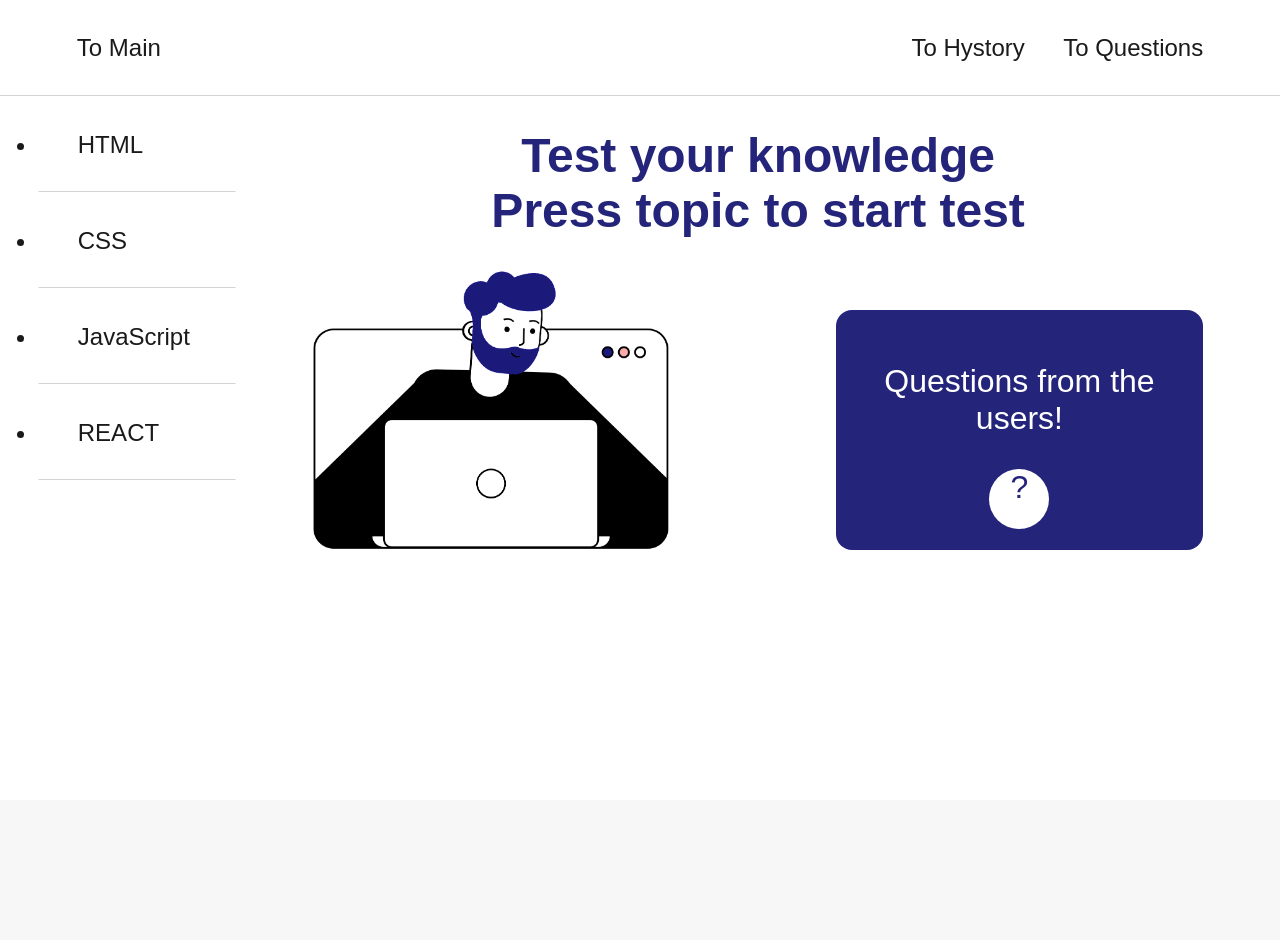
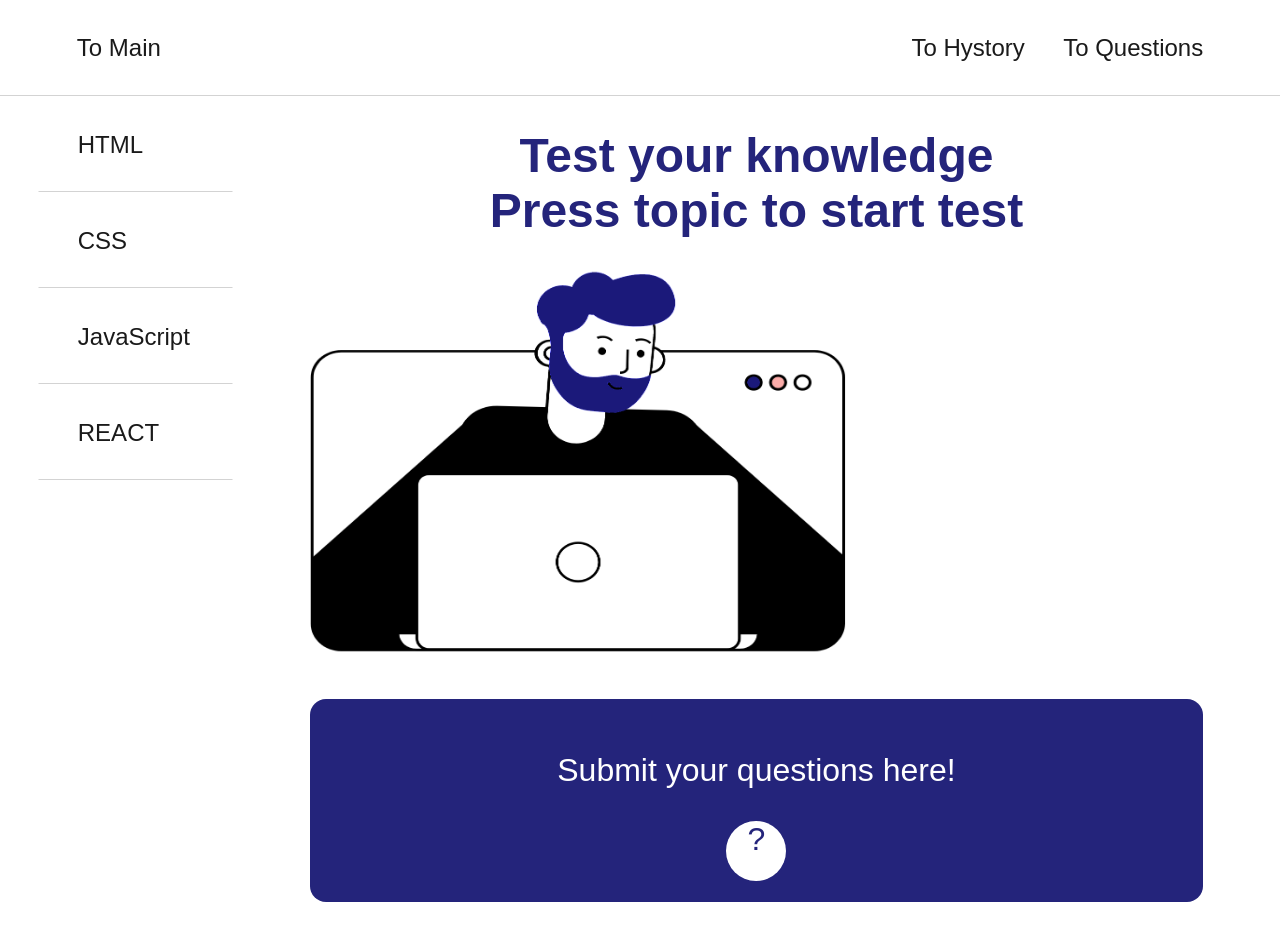
Before and after one commit to svetlanagaydey/Junior-Test-App, a React (Create React App) app: page / in a window 1280 px wide. Shown: the top 940 px of the page. Before the commit the page ends 800 px from the top, so only its background shows below. Built offline with nearby package versions, Linux system fonts and the light colour scheme; a web font is replaced by a local one.

Commit message:
result page front completed

```diff
--- a/src/Components/Hystory/Hystory.css
+++ b/src/Components/Hystory/Hystory.css
@@ -0,0 +1,6 @@
+.testing-img {
+    display: block;
+    margin-top: 3vh;
+    width: 100%;
+    height: 100%;
+}
--- /dev/null
+++ b/src/Components/ResultComponent/ResultComponent.css
@@ -0,0 +1,15 @@
+.result-question {
+    text-align: start;
+}
+.write-answer h4,
+.user-answer {
+    color: rgb(36, 36, 123);
+    display: inline-block;
+    margin: 0;
+    padding-left: 3vw;
+}
+.resultScore {
+    font-size: 6vmin;
+    font-weight: bolder;
+    color:  rgb(43, 59, 235);
+}
--- a/src/Components/ResultComponent/ResultComponent.jsx
+++ b/src/Components/ResultComponent/ResultComponent.jsx
@@ -1,20 +1,21 @@
 import React from 'react';
 import { useLocation } from "react-router-dom";
+import {Link} from 'react-router-dom';
 //import TestsList from '../TestComponent/TestList';
+import './ResultComponent.css';
 
 const ResultComponent = () => {
 	const location = useLocation();
 	const result = location.state;
 	const totalShow = localStorage.getItem('total');
-	console.log(JSON.parse(totalShow));
+	console.log(JSON.parse(totalShow), "+++");
 
 
 	function total(arr) {
 		let count = 0;
 		for (let i=0; i < arr.length; i++) {
 			if (arr[i][0].currentAnswer.toString()===arr[i][0].writeAnswer.toString()) {
-					console.log('+')
-					count++;
+				count++;
 			}
 		}
 		return count
@@ -26,23 +27,33 @@ const ResultComponent = () => {
 	// console.log(result.totalAnswer[0][0].currentAnswer.toString() === result.totalAnswer[0][0].writeAnswer.toString())
 
 	return(
-		<div>
-			<h2>Your result</h2>
+		<div className='container'>
+				<header className='header'>
+					<Link to="/" className='toMain'>To Main</Link>
+					<ul className="header_rigth-nav">
+						<Link to="/hystory"> To Hystory</Link>
+						<Link to="/users-questions" className="header_rigth-item"> To Questions</Link>
+					</ul>
+				</header>
+			<h2>Your result <span className="resultScore">{total(result.totalAnswer)}/{result.totalAnswer.length}</span></h2>
 			<div>
 				{result.totalAnswer.map((el, index) => {
 					return(
 						<div key={index}>
-							<h3>Question №{index+1}</h3>
-							<div>{el[0].currentQuestion}</div>
-							<h4>Write answer:</h4>
-							<div>{el[0].writeAnswer}</div>
-							<h4>Your answer:</h4>
-							<div>{el[0].currentAnswer}</div>
+							<h3 className="result-question">{index+1}. {el[0].currentQuestion}</h3>
+							<div className="write-answer">
+								<h4>Write answer:</h4>
+								<span>{el[0].writeAnswer}</span>
+							</div>
+							<div>
+							<h4 className="user-answer" >Your answer:</h4>
+							<span>{el[0].currentAnswer}</span>
+							</div>
+
 						</div>
 					)
 				})}
 			</div>
-			<h4>Total Score: {total(result.totalAnswer)}/{result.totalAnswer.length}</h4>
 		</div>
 	)
 }
--- a/src/Components/StartPage/StartPage.css
+++ b/src/Components/StartPage/StartPage.css
@@ -28,8 +28,8 @@ h1 {
     display: inline-block;
 }
 .main_img {
-    width: 40%;
-    height: 55%;
+    width: 60%;
+    height: 45%;
 }
 .main-container {
     display: flex;
@@ -52,14 +52,14 @@ h1 {
     width: 30%;
     padding-left: 3vw;
 }
-.main_img-link {
+/* .main_img-link {
     width: 100%;
     display: flex;
     justify-content: space-between;
     align-items: flex-end;
-}
+} */
 .addQuestion {
-    width: 90%;
+    width: 100%;
     text-align: center;
     border: 1px dotted rgb(36, 36, 123);
     background-color:  rgb(36, 36, 123);
@@ -74,6 +74,8 @@ h1 {
 }
 .add-question_link {
     height: 44%;
+    width: 100%;
+    margin-top: 40px;
 }
 .question-icon {
     width: 60px;
--- a/src/Components/StartPage/StartPage.jsx
+++ b/src/Components/StartPage/StartPage.jsx
@@ -29,15 +29,15 @@ const StartPage = () => {
 						<h1>Test your knowledge <br />
 							Press topic to start test
 						</h1>
-						<div className="main_img-link">
+
 						<img src={mainImg}  className="main_img" alt=""/>
 						<Link to="/users-questions" className="add-question_link">
 							<div className="addQuestion">
-									<p>Questions from the users!</p>
+								<p>Submit your questions here!</p>
 								<div className='question-icon'>?</div>
 							</div>
 						</Link>
-						</div>
+
 
 
 					</div>
--- a/src/index.css
+++ b/src/index.css
@@ -7,6 +7,9 @@
 body, ul, a {
   margin: 0;
   padding: 0;
+}
+ul {
+  list-style: none;
 }
 body {
   font-family: 'Cleanvertising', sans-serif;
```
Also changed, not shown: src/Components/TestComponent/TestComponent.jsx (indentation only). Lines whose indentation alone changed are shown as unchanged.
